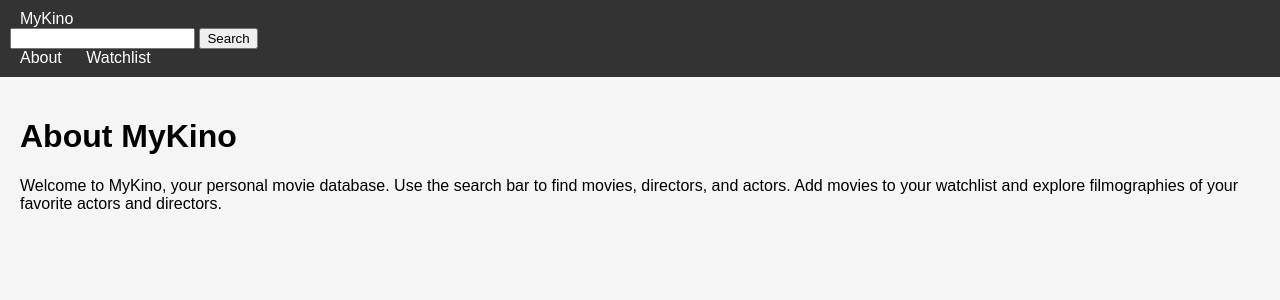
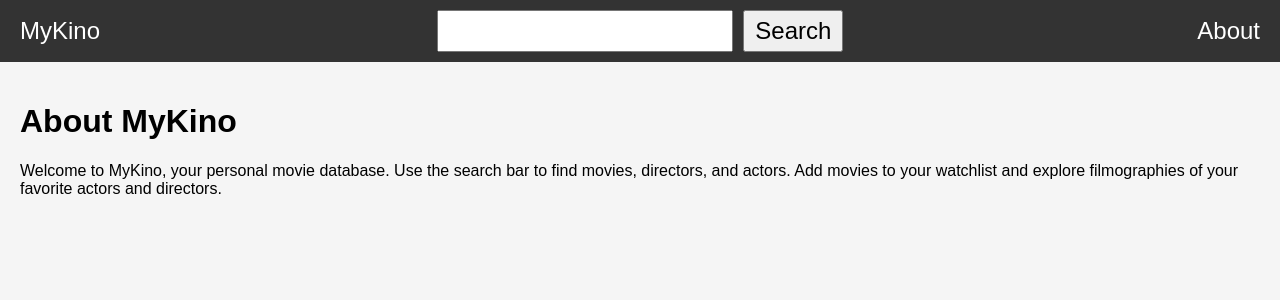
Before and after one commit to BogiSyderbo/MyKino, a Flask app: page /about in a window 1280 px wide. Shown: the top 300 px of the page. Run offline with Flask 3, Linux system fonts and the light colour scheme; some libraries are stand-ins or nearby versions.

Commit message:
base change

```diff
--- a/templates/base.html
+++ b/templates/base.html
@@ -5,17 +5,53 @@
     <meta name="viewport" content="width=device-width, initial-scale=1.0">
     <title>MyKino</title>
     <link rel="stylesheet" href="{{ url_for('static', filename='styles.css') }}">
+    <style>
+        nav {
+            display: flex;
+            justify-content: space-between;
+            align-items: center;
+            padding: 10px;
+            background-color: #333;
+            color: white;
+        }
+        nav a, nav form {
+            font-size: 24px;
+            flex: 1;
+            text-align: center;
+            color: white;
+            text-decoration: none;
+        }
+        nav a:first-child {
+            text-align: left;
+        }
+        nav a:last-child {
+            text-align: right;
+        }
+        nav form {
+            display: flex;
+            justify-content: center;
+        }
+        nav form input[type="text"] {
+            width: 70%;
+            font-size: 24px;
+            padding: 5px;
+        }
+        nav form input[type="submit"] {
+            font-size: 24px;
+            padding: 5px 10px;
+            margin-left: 10px;
+        }
+    </style>
 </head>
 <body>
     <nav>
         <a href="{{ url_for('home') }}">MyKino</a>
         <form action="{{ url_for('search') }}" method="post">
             {{ form.hidden_tag() }}
-            {{ form.search }}
+            {{ form.search(size=30) }}
             {{ form.submit }}
         </form>
         <a href="{{ url_for('about') }}">About</a>
-        <a href="{{ url_for('watchlist') }}">Watchlist</a>
     </nav>
     <div class="container">
         {% block content %}{% endblock %}
```
